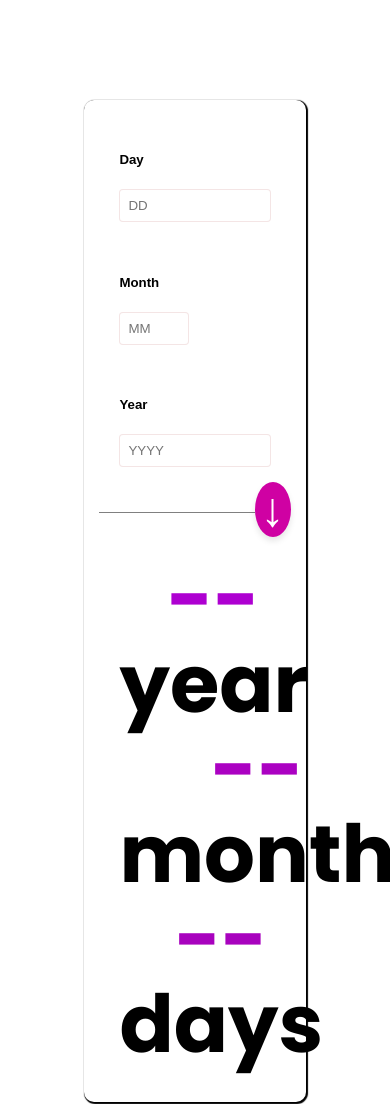
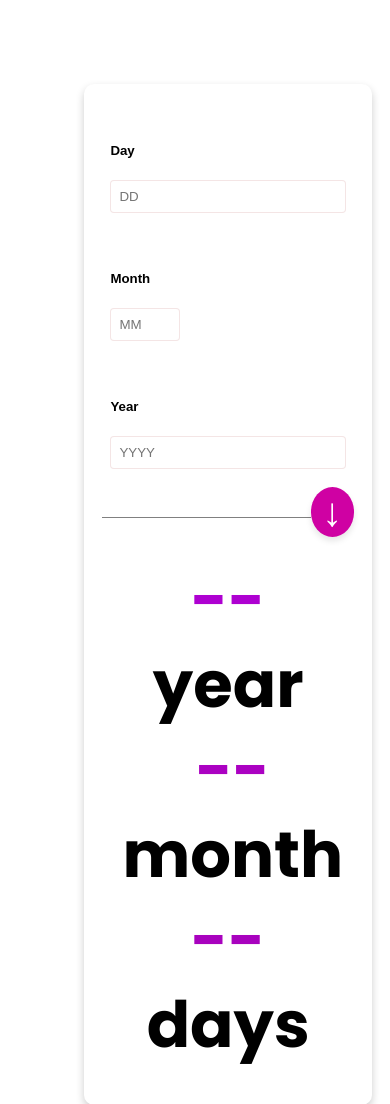
Before and after one commit to Olayinka-Richard/Age-calculator, a plain HTML site: page index.html in a window 390 px wide. Shown: the top 1104 px of the page. Drawn offline with Linux system fonts and the light colour scheme.

Commit message:
caleulator age

```diff
--- a/style.css
+++ b/style.css
@@ -1,6 +1,5 @@
 * {
     box-sizing: border-box;
-
 }
 
 body {
@@ -8,10 +7,6 @@ body {
     font-family: sans-serif;
     margin: 10vh;
     padding: 0;
-
-
-
-
 }
 
 .container {
@@ -19,9 +14,9 @@ body {
     min-height: 150px;
     width: 720px;
     margin: 100px auto;
-    border-radius:  6px 6px 200px;
+    border-radius: 6px 6px 200px;
     padding: 20px;
-    box-shadow: 1px 1px 1px 1px;
+    box-shadow: 0 4px 8px rgba(0, 0, 0, 0.2);
     justify-content: center;
     align-items: center;
 }
@@ -30,38 +25,35 @@ body {
     font-size: 26px;
     text-align: center;
     box-shadow: 0px 2px #faeded;
-;    background-color: rgb(255, 255, 255);
+    background-color: rgb(255, 255, 255);
     padding: 5px;
 }
 
 .block {
-
     width: 135px;
     padding: 5px 20px;
     margin-left: 20px;
     display: inline-block;
 }
 
-
-
 input[type="text"] {
-    width: 100%; /* Full width of the block */
-    padding: 8px; /* Padding for better touch */
-    border: 1px solid #ebcece86; /* Border style */
-    border-radius: 4px; /* Rounded corners */
+    width: 100%;
+    padding: 8px;
+    border: 1px solid #ebcece86;
+    border-radius: 4px;
 }
 
 input.small-input {
-    width: 70px; /* Set a smaller width for the month input */
+    width: 70px;
     color: #fa2003;
 }
 
-.block2{
+.block2 {
     display: flex;
     justify-content: center;
+}
 
-}
-.line{
+.line {
     height: 1px;
     width: 550px;
     background-color: gray;
@@ -73,27 +65,25 @@ input.small-input {
     display: flex;
     justify-content: center;
     align-items: center;
-    width: 55px; /* Increase button size as needed */
-    height: 55px; /* Increase button size as needed */
-    font-size: 3rem; /* Make the arrow significantly larger */
-    color: white; /* Arrow color */
-    background-color: #cf01a3; /* Button background color */
-    border: none; /* Remove default border */
-    border-radius: 70%; /* Make it circular */
+    width: 55px;
+    height: 55px;
+    font-size: 3rem;
+    color: white;
+    background-color: #cf01a3;
+    border: none;
+    border-radius: 70%;
     cursor: pointer;
-    box-shadow: 0 4px 6px rgba(0, 0, 0, 0.1); /* Optional shadow for better appearance */
-    transition: background-color 0.3s ease; /* Smooth hover effect */
+    box-shadow: 0 4px 6px rgba(0, 0, 0, 0.1);
+    transition: background-color 0.3s ease;
 }
 
 .arrow-button:hover {
-    background-color: #0e0d0e; /* Darker blue on hover */
+    background-color: #0e0d0e;
 }
 
 .arrow-button:active {
-    background-color: #470158; /* Even darker when pressed */
-
+    background-color: #470158;
 }
-
 
 .error-message {
     color: red;
@@ -102,53 +92,71 @@ input.small-input {
 }
 
 #age-results {
-    text-align: center; /* Center everything */
+    text-align: center;
     font-family: "Poppins", sans-serif;
-    display: flex; /* Use flexbox for alignment */
-    flex-direction: column; /* Stack items vertically */
-   /*  justify-content: center;  Center items vertically */
-   /* align-items: center; Align items horizontally */
-    gap: 0px; /* Add space between each group */
+    display: flex;
+    flex-direction: column;
+    gap: 0px;
     margin: 20px;
     line-height: 85px;
 }
 
-
 .result-group {
-    display: flex; /* Align number and label inline */
-    align-items: center; /* Align number and label vertically */
+    display: flex;
+    align-items: center;
 }
 
 .result-group h1 {
-    font-size: 4rem; /* Make the numbers big */
-    color: #0c0c0c; /* Dark text for contrast */
-    margin: 0; /* Remove default margin */
+    font-size: 4rem;
+    color: #0c0c0c;
+    margin: 0;
 }
 
 .result-group span {
-    font-size: 5rem; /* Make labels slightly smaller */
-    color: black; /* Slightly lighter color for l abels */
+    font-size: 5rem;
+    color: black;
     font-weight: bold;
-
 }
 
-
-
-/* Responsive Design for Large Screens */
+/* Mobile Responsive Design */
 @media (max-width: 800px) {
     .container {
-        width: 100%;
+        width: 130%;
         padding: 10px;
+        margin: 20px auto; /* Adjusted to prevent large margins */
     }
     .block {
         width: 100%;
         margin: 10px 0;
     }
+    .line {
+        width: 100%; /* Make the line responsive */
+    }
 }
- /* Responsive Design for Small Screens */
+
 @media (max-width: 600px) {
     .container {
-        padding: 15px; /* Reduce padding on smaller screens */
-        border-radius: 10px; /* Slightly smaller corners */
+        width: 130%;
+        padding: 18px;
+        border-radius: 10px;
+    }
+    .base h4 {
+        font-size: 22px; /* Slightly reduce font size for smaller screens */
+    }
+    .block {
+        width: 100%;
+        margin: 10px 0;
+        padding: 8px; /* Adjust padding for better touchability */
+    }
+    .arrow-button {
+        width: 50px;
+        height: 50px;
+        font-size: 2.5rem;
+    }
+    .result-group h1 {
+        font-size: 3rem;
+    }
+    .result-group span {
+        font-size: 4rem;
     }
 }
```
